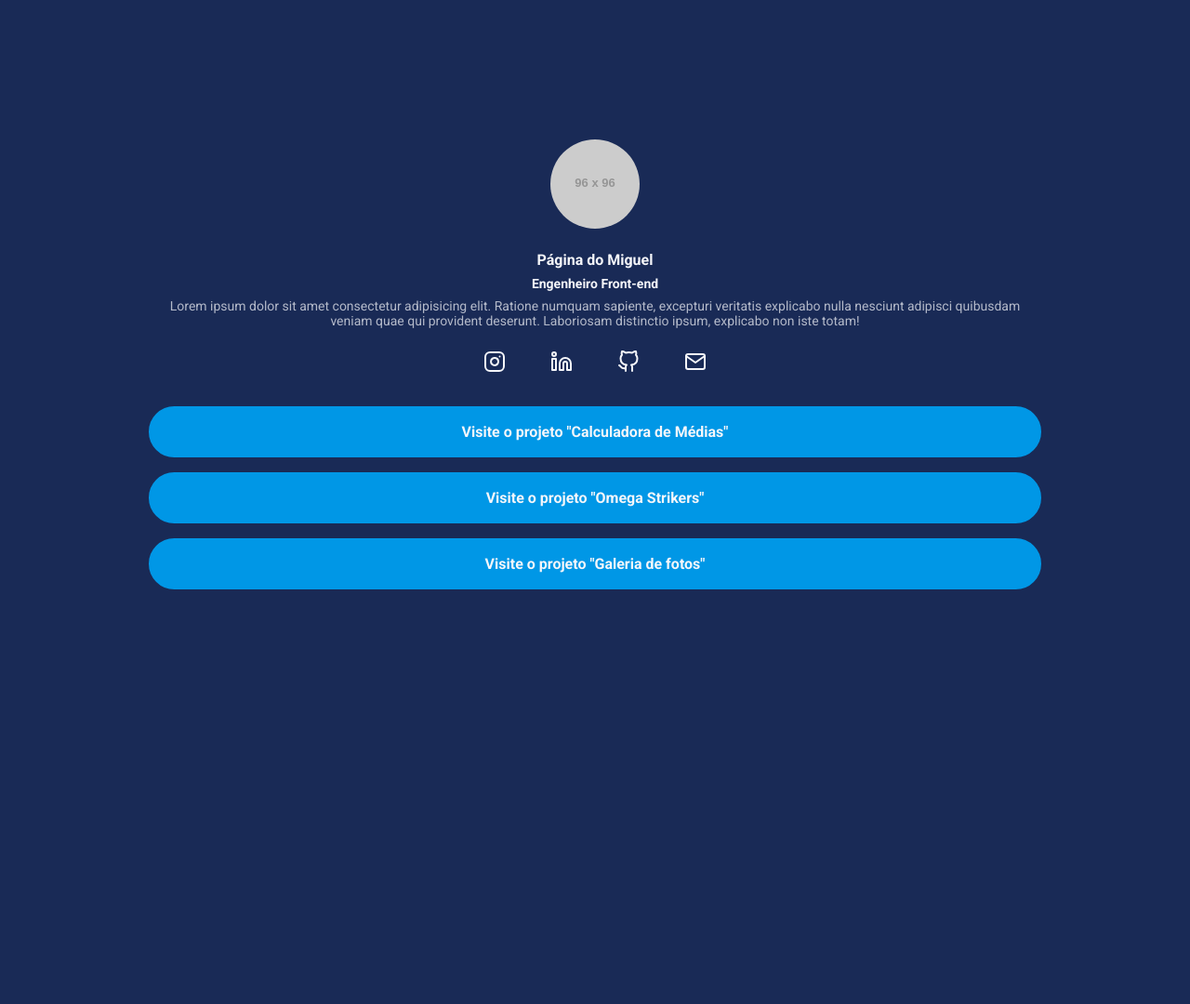
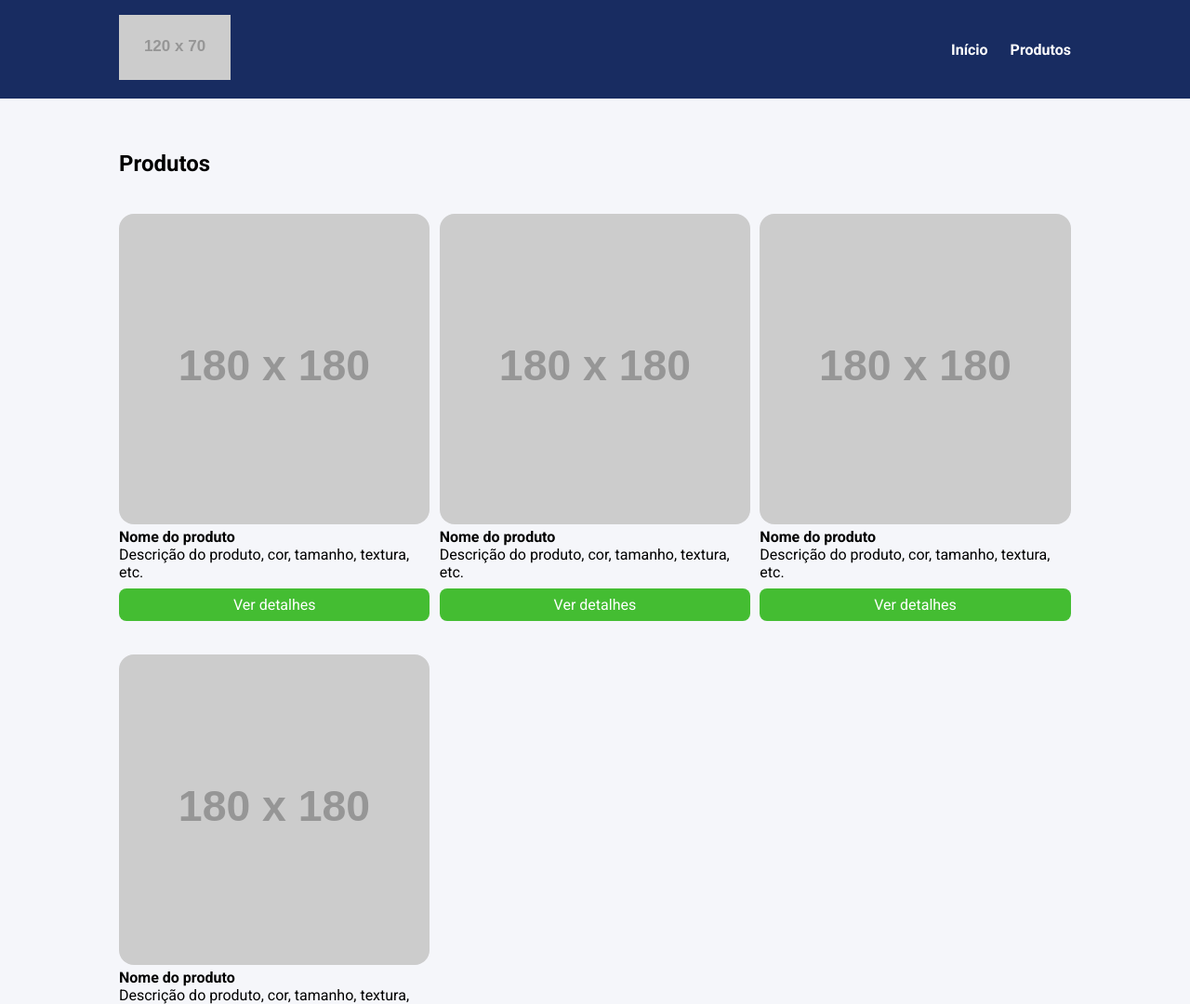
Before and after one commit to CinnAqua/LESS, a website: page index.html in a window 1280 px wide. Shown: the top 1080 px of the page at 93% size. Before the commit the page ends 800 px from the top, so only its background shows below. Drawn offline with Linux system fonts and the light colour scheme; placeholder pictures from the web are drawn by us.

Commit message:
Criei branch exercicio_less

```diff
--- a/index.html
+++ b/index.html
@@ -2,60 +2,78 @@
 <html lang="pt-BR">
 <head>
     <meta charset="UTF-8">
+    <meta http-equiv="X-UA-Compatible" content="IE=edge">
     <meta name="viewport" content="width=device-width, initial-scale=1.0">
-    <title>Página do Miguel</title>
-    <link rel="stylesheet" href="build/styles/main.css">
+    <title>Document</title>
     <link rel="preconnect" href="https://fonts.googleapis.com">
     <link rel="preconnect" href="https://fonts.gstatic.com" crossorigin>
     <link href="https://fonts.googleapis.com/css2?family=Roboto:wght@400;700&display=swap" rel="stylesheet">
+    <link rel="stylesheet" href="build/styles/main.css">
 </head>
 <body>
-    <div class="container">
-        <header>
-            <img class="profile-avatar" src="https://via.placeholder.com/96x96">
-            <div class="profile-bio">
-                <h1 class="profile-bio-name">Página do Miguel</h1>
-                <h2 class="profile-bio-sub">Engenheiro Front-end</h2>
-                <p class="profile-bio-desc">
-                    Lorem ipsum dolor sit amet consectetur adipisicing elit. Ratione numquam sapiente, excepturi veritatis explicabo nulla nesciunt adipisci quibusdam veniam quae qui provident deserunt. Laboriosam distinctio ipsum, explicabo non iste totam!
-                </p>
+    <header>
+        <div class="container">
+            <div class="branding">
+                <img src="https://via.placeholder.com/120x70" />
             </div>
-        </header>
-        <nav>
-            <ul class="social-links">
-                <li><a href="">
-                    <img src="src/images/instagram.svg" alt="Logo do Instagram">
-                </a></li>
-                <li><a href="">
-                    <img src="src/images/linkedin.svg" alt="Logo do Linkedin">
-                </a></li>
-                <li><a href="">
-                    <img src="src/images/github.svg" alt="Logo do Github">
-                </a></li>
-                <li><a href="">
-                    <img src="src/images/mail.svg" alt="Logo do e-mail">
-                </a></li>
-            </ul>
-        </nav>
-        <nav>
-            <ul class="project-list">
-                <li class="project-list-item">
-                    <a href="">
-                        Visite o projeto "Calculadora de Médias"
+            <nav>
+                <ul class="menu">
+                    <li>
+                        <a href="#">Início</a>
+                    </li>
+                    <li>
+                        <a href="#">Produtos</a>
+                    </li>
+                </ul>
+            </nav>
+        </div>
+    </header>
+    <section>
+        <div class="container">
+            <h2>Produtos</h2>
+            <ul class="products">
+                <li class="product-item">
+                    <img src="https://via.placeholder.com/180x180" />
+                    <h4>Nome do produto</h4>
+                    <p>
+                        Descrição do produto, cor, tamanho, textura, etc.
+                    </p>
+                    <a href="#" class="product-button">
+                        Ver detalhes
                     </a>
                 </li>
-                <li class="project-list-item">
-                    <a href="">
-                        Visite o projeto "Omega Strikers"
+                <li class="product-item">
+                    <img src="https://via.placeholder.com/180x180" />
+                    <h4>Nome do produto</h4>
+                    <p>
+                        Descrição do produto, cor, tamanho, textura, etc.
+                    </p>
+                    <a href="#" class="product-button">
+                        Ver detalhes
                     </a>
                 </li>
-                <li class="project-list-item">
-                    <a href="">
-                        Visite o projeto "Galeria de fotos"
+                <li class="product-item">
+                    <img src="https://via.placeholder.com/180x180" />
+                    <h4>Nome do produto</h4>
+                    <p>
+                        Descrição do produto, cor, tamanho, textura, etc.
+                    </p>
+                    <a href="#" class="product-button">
+                        Ver detalhes
+                    </a>
+                </li>
+                <li class="product-item">
+                    <img src="https://via.placeholder.com/180x180" />
+                    <h4>Nome do produto</h4>
+                    <p>
+                        Descrição do produto, cor, tamanho, textura, etc.
+                    </p>
+                    <a href="#" class="product-button">
+                        Ver detalhes
                     </a>
                 </li>
             </ul>
-        </nav>
-    </div>
+        </div>
+    </section>
 </body>
 </html>
--- a/src/styles/main.less
+++ b/src/styles/main.less
@@ -1,107 +1,109 @@
 @import "mapas.less";
 
 @breakpointMobile: ~"(max-width: 767px)";
-@breakpointTablet: ~"(min-width: 768px) and (max-width: 1023px)";
+@breakpointTablet: ~"(max-width: 1023px)";
 
-.marginBottom8 {
-    margin-bottom: 8px;
+.width100 {
+    width: 100%;
 }
-.fontSize14 {
-    font-size: 14px;
+.displayFlex {
+    display: flex;
 }
-
+.displayBlock {
+    display: block;
+}
+.colorText {
+    color: #colors[textColor];
+    text-decoration: none;
+}
 
 * {
     margin: 0;
     padding: 0;
     box-sizing: border-box;
-    font-family: 'Roboto', sans-serif;
+    font-family: Roboto, sans-serif;
 }
 
 body {
     background-color: #colors[backgroundColor];
-    color: #colors[textColor];
 }
+
 li {
     list-style: none;
 }
+
 .container {
-    max-width: 960px;
-    width: 100%;
+    max-width: 1024px;
+    .width100();
     margin: 0 auto;
-    height: 100vh;
-    display: flex;
-    flex-direction: column;
-    justify-content: center;
-
     @media @breakpointTablet {
         max-width: 80%;
-    }
-
-    @media @breakpointMobile {
-        max-width: 70%;
     }
 }
 
 header {
-    padding-bottom: 24px;
-    .profile-avatar {
-        display: block;
-        margin: 0 auto 24px;
-        border-radius: 50%;
-    }
-}
-.profile-bio {
-    text-align: center;
-    &-name {
-        font-size: 16px;
-        .marginBottom8();
-    }
-    &-sub {
-        .fontSize14();
-        .marginBottom8();
-    }
-    &-desc {
-        .fontSize14();
-        opacity: 0.7;
+    background-color: #colors[headerColor];
+    position: sticky;
+    top: 0;
+    left: 0;
+    .container {
+        .displayFlex();
+        justify-content: space-between;
+        align-items: center;
+        padding: 16px 0;
     }
 }
 
-.social-links {
-    display: flex;
-    justify-content: space-between;
-    max-width: 240px;
-    width: 100%;
-    margin: 0 auto;
+.menu {
+    .displayFlex();
     li {
-        img {
-            transition: all ease .3s;
-            &:hover {
-                transform: scale(1.3);
-            }
+        font-weight: bold;
+        margin-left: 24px;
+        a {
+            .colorText();
         }
     }
 }
 
-.project-list {
-    margin-top: 32px;
+section {
+    padding: 56px 0;
+}
+
+.product {
+    &s {
+        margin-top: 40px;
+        display: grid;
+        grid-template-columns: repeat(3, 32.66%);
+        column-gap: 1%;
+        row-gap: 4%;
+        .width100();
+        @media @breakpointTablet {
+            grid-template-columns: repeat(2, 48.5%);
+            column-gap: 3%;
+        }
+        @media @breakpointMobile {
+            .displayBlock();
+        }
+    }
     &-item {
-        a {
-            text-decoration: none;
-            background-color: #colors[buttonColor];
-            display: block;
-            padding: 16px 20px;
-            margin-bottom: 16px;
-            text-align: center;
-            color: #colors[textColor];
-            font-weight: bold;
-            border-radius: 30px;
-            border: 2px solid #colors[buttonColor];
-            transition: all ease .5s;
-            &:hover {
-                color: #colors[buttonColor];
-                background-color: transparent;
-            }
+        img {
+            .width100();
+            border-radius: 16px;
+        }
+        @media @breakpointMobile {
+            margin-bottom: 32px;
+        }
+    }
+    &-button {
+        .displayBlock();
+        .colorText();
+        background-color: #colors[buttonColor];
+        text-align: center;
+        padding: 8px 0;
+        border-radius: 8px;
+        margin-top: 8px;
+        &:hover {
+            background-color: #colors[hoverButtonColor];
         }
     }
 }
--- a/src/styles/mapas.less
+++ b/src/styles/mapas.less
@@ -1,5 +1,7 @@
 #colors() {
-    backgroundColor: #192a56;
-    buttonColor: #0097e6;
-    textColor: #f5f6fa;
+    backgroundColor: #f5f6fa;
+    headerColor: #182C61;
+    buttonColor: #44bd32;
+    hoverButtonColor:  #4cd137;
+    textColor: #fff;
 }
```
Also changed, not shown: build/styles/main.css, src/images/github.svg (deleted), src/images/instagram.svg (deleted), src/images/linkedin.svg (deleted), src/images/mail.svg (deleted).
